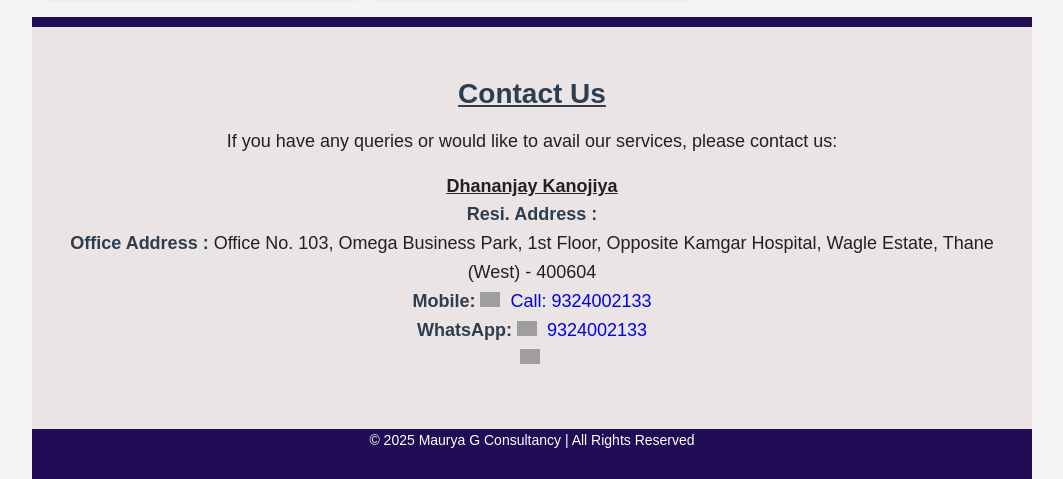
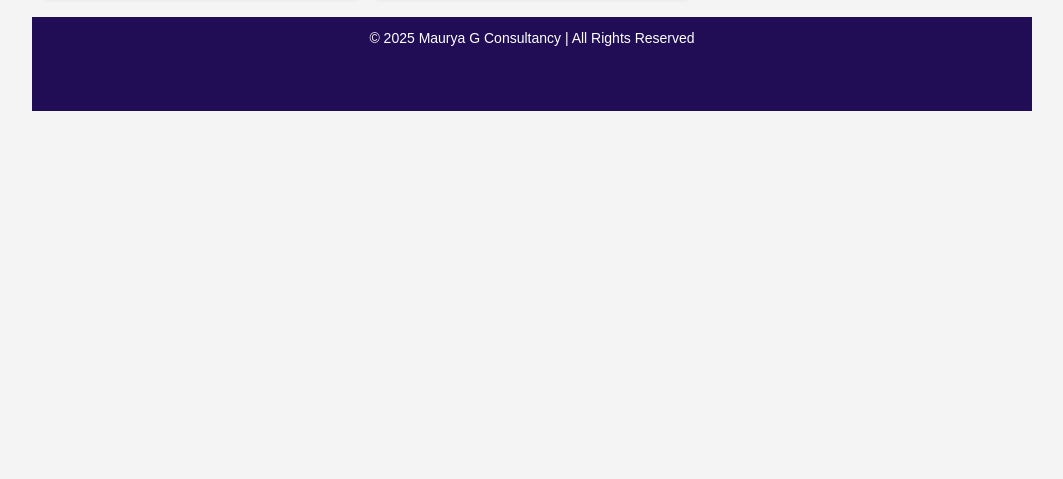
Before and after one commit to gyanchandmaurya/LIC02_Dhananjay_Kanojiya, a plain HTML site: page LIC_Products.html in a window 1280 px wide. Shown: the part 4247-4726 px from the top of the page, without its empty margins (108-1171 px from the left). After the commit the page ends 4366 px from the top, so only its background shows below. Drawn offline with Linux system fonts and the light colour scheme; grey boxes are pictures that could not be loaded.

Commit message:
Update LIC_Products.html

```diff
--- a/LIC_Products.html
+++ b/LIC_Products.html
@@ -65,7 +65,7 @@
           <li><a href="index.html">Home</a></li>
           <li><a href="LIC_Profile.html">Profile</a></li>
           <li><a href="LIC_Products.html">Products</a></li>
-          <li><a href="#contact">Contact</a></li>
+          <li><a href="index.html/#contact">Contact</a></li>
         </ul>
       </nav>
     </div>
@@ -317,30 +317,6 @@
 
    <!-- Footer Section -->
   <footer>
-  <!-- Contact Section -->
-  <section id="contact">
-    <div class="container">
-      <h2>Contact Us</h2>
-      <p style="color: rgb(34, 33, 33);">If you have any queries or would like to avail our services, please contact us:</p>
-      <ul class="contact-details">
-        <li style="color: rgb(34, 33, 33); font-weight: bold;"> <u>Dhananjay Kanojiya</u></li>
-        <li style="color: rgb(34, 33, 33);"><strong>Resi. Address : </strong></li>
-        <li style="color: rgb(34, 33, 33);"><strong>Office Address : </strong>Office No. 103, Omega Business Park, 1st Floor, Opposite Kamgar Hospital, Wagle Estate, Thane (West) - 400604</li>
-             <li><strong>Mobile:</strong>
-          <img class="contact-icon" src="https://cdn-icons-png.flaticon.com/512/724/724664.png" alt="Phone Icon" width="20">
-          <a href="tel:9324002133">Call: 9324002133</a>
-        </li>
-        <li><strong>WhatsApp:</strong>
-          <img class="contact-icon" src="https://cdn-icons-png.flaticon.com/512/124/124034.png" alt="WhatsApp Icon" width="20">
-          <a href="https://wa.me/9324002133" target="_blank">9324002133</a>
-        </li>
-        <li><strong></strong>
-            <img class="contact-icon" src="https://cdn-icons-png.flaticon.com/512/281/281769.png" alt="Gmail Icon" width="20">
-            <a href="mailto:aloknath_62@yahoo.com" target="_blank"></a>
-          </li>
-    </div>
-  </section>
-
     <div class="container">
     <!--WhatsApp Chat floting-->
     <a href="https://wa.me/9324002133" target="_blank"><div id="chat"></div> </a>
```
